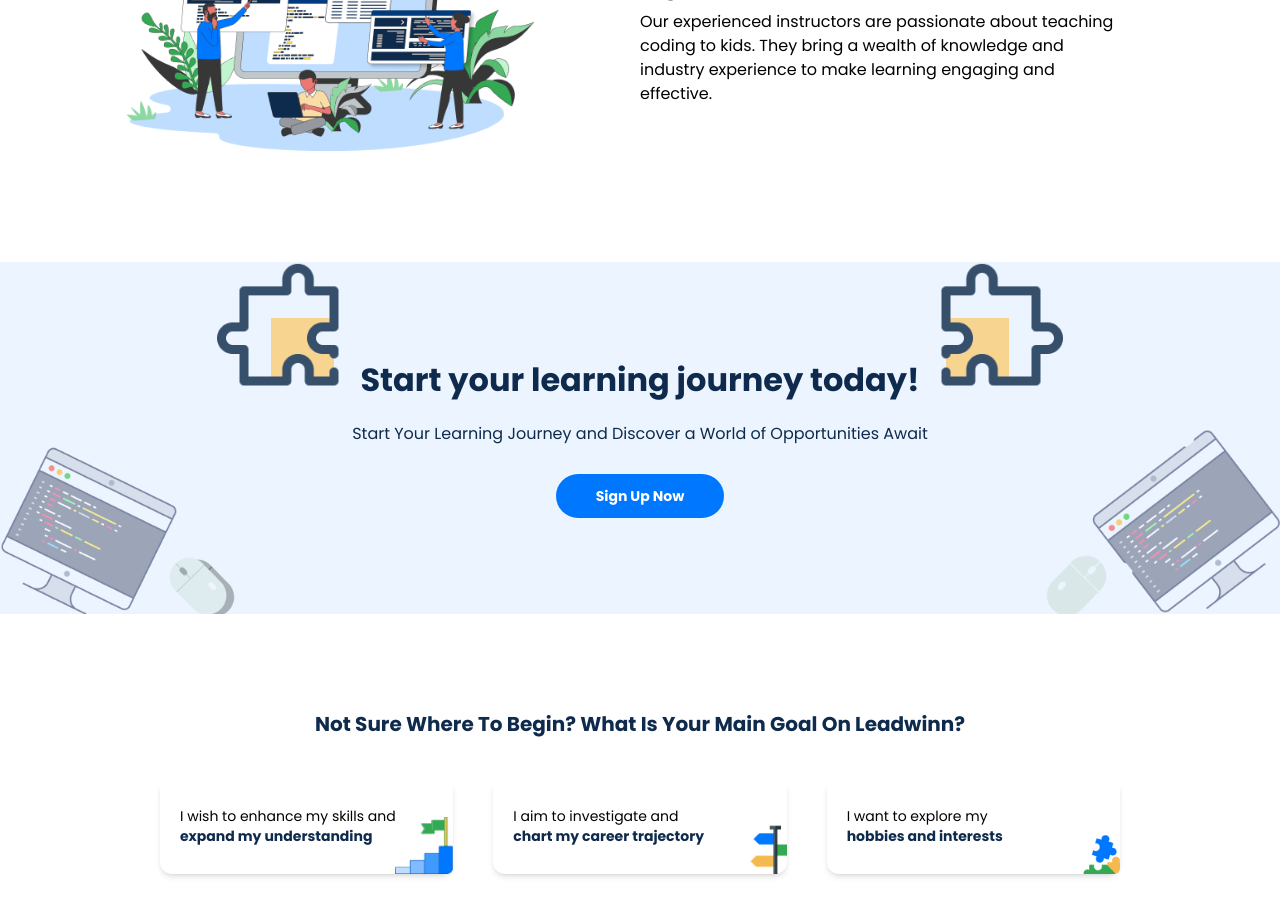
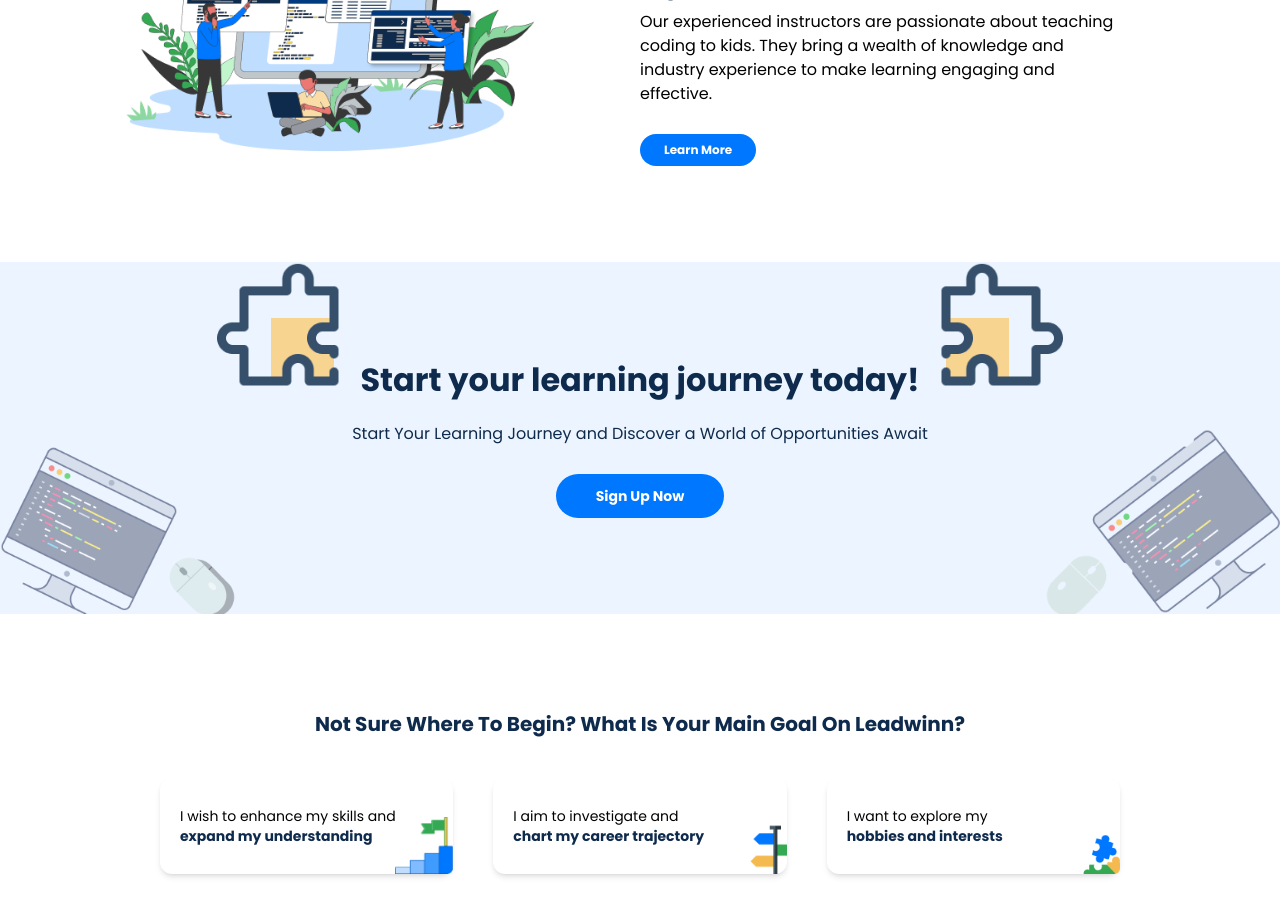
Before and after one commit to Adeleyeha-17/Leadwinn-Academy, a React (Vite) app: page / in a window 1280 px wide. Shown: the part 1160-2076 px from the top of the page. Built offline with nearby package versions, Linux system fonts and the light colour scheme; no server answers.

Commit message:
update carousel

```diff
--- a/src/sections/Whychoose/CarouselItem.tsx
+++ b/src/sections/Whychoose/CarouselItem.tsx
@@ -1,5 +1,6 @@
 import React, {useState} from "react";
 import { expert, activeExpert, age, activeAge, learning, activeLearning, convenient, activeConvenient, instructors, curriculum, interactive, convenients } from '../../assets/images'
+import Button from "../../components/Button";
 
 
 interface Items {
@@ -68,6 +69,11 @@ const CarouselItem: React.FC = () => {
                <h1 className="mb-2 text-lg xl:text-2xl font-bold text-head-black">{selected.title}</h1>
         <h1 className=" whitespace-normal text-xs sm:text-base xl:w-[30rem]">{selected.description}</h1>
         </div> }
+
+        <div className=" mt-5 xl:mt-7">
+
+        <Button path="/about" title="Learn More"/>
+        </div>
       </div>
     </div>
   );
```
